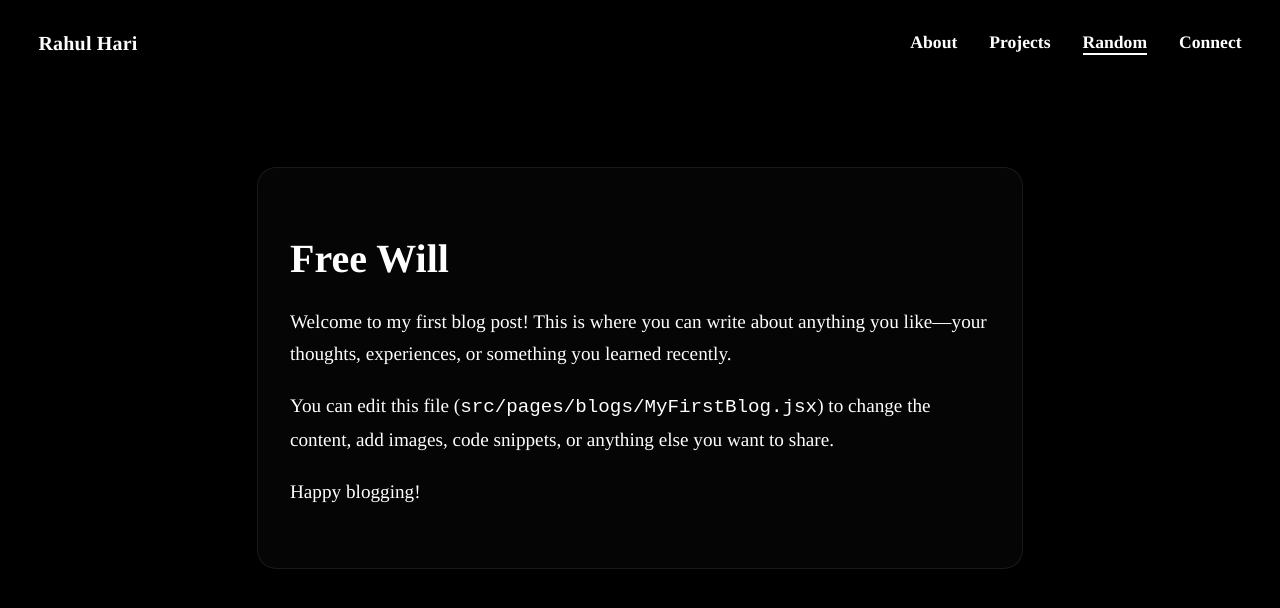
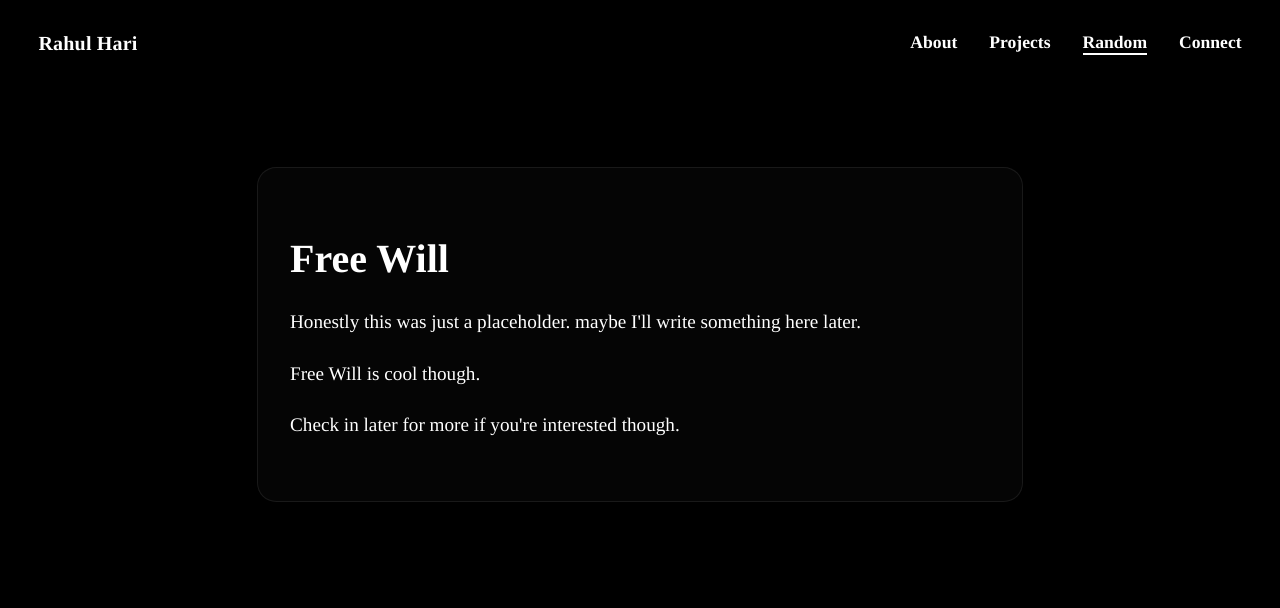
Before and after one commit to rahulharikumarr/rahulharikumarr.github.io, a React (Vite) app: page /random/my-first-blog in a window 1280 px wide. Shown: the top 608 px of the page. Built offline with nearby package versions, Linux system fonts and the light colour scheme.

Commit message:
updated blog

```diff
--- a/src/pages/blogs/MyFirstBlog.jsx
+++ b/src/pages/blogs/MyFirstBlog.jsx
@@ -3,13 +3,13 @@ export default function MyFirstBlog() {
     <div className="blog-post">
       <h1>Free Will</h1>
       <p>
-        Welcome to my first blog post! This is where you can write about anything you like—your thoughts, experiences, or something you learned recently.
+        Honestly this was just a placeholder. maybe I'll write something here later.
       </p>
       <p>
-        You can edit this file (<code>src/pages/blogs/MyFirstBlog.jsx</code>) to change the content, add images, code snippets, or anything else you want to share.
+        Free Will is cool though.
       </p>
       <p>
-        Happy blogging!
+        Check in later for more if you're interested though.
       </p>
     </div>
   );
```
